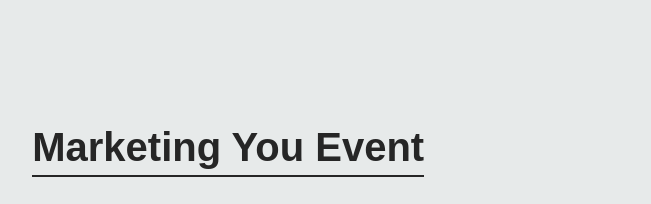
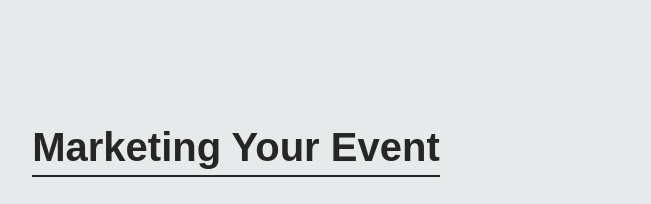
Before and after one commit to hewadexports/designing, a plain HTML site: page artists.html in a window 1280 px wide. Shown: the part 1880-2084 px from the top of the page, 19-670 px from the left. Drawn offline with nearby package versions, Linux system fonts and the light colour scheme; a web font is replaced by a local one.

Commit message:
Add files via upload

```diff
--- a/artists.html
+++ b/artists.html
@@ -168,7 +168,7 @@
               class="marketing__content ticketing__content-area content__left"
             >
               <div class="ticketing__content">
-                <h5>Marketing You Event</h5>
+                <h5>Marketing Your Event</h5>
 
                 <p>
                   To effectively advertise events, our ticketing system is fully
```
